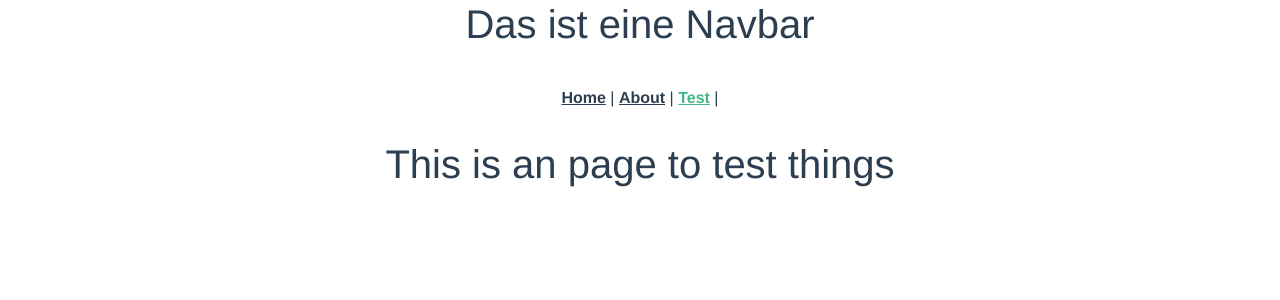
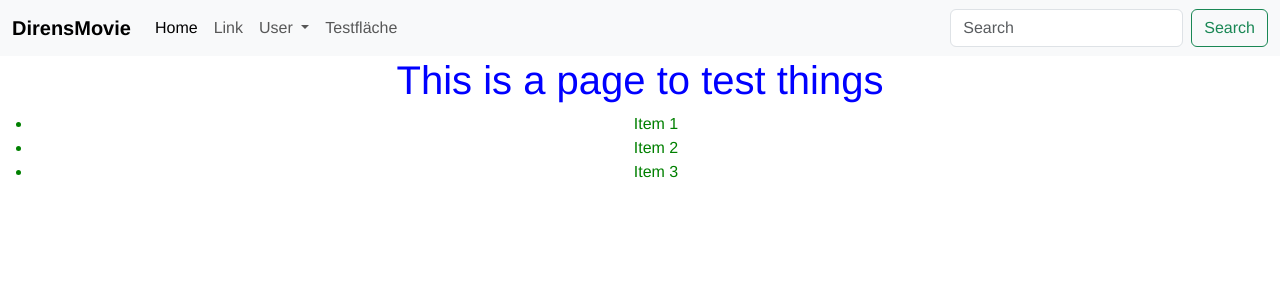
Before and after one commit to DirenCA/movieFrontEnd, a Vue app: page /test in a window 1280 px wide. Shown: the top 300 px of the page. Built offline with nearby package versions, Linux system fonts and the light colour scheme; the HTML template or start-up script is replaced by a standard one.

Commit message:
-Navbar configuration

```diff
--- a/src/components/Navbar.vue
+++ b/src/components/Navbar.vue
@@ -1,15 +1,46 @@
 <script>
 export default {
+  // eslint-disable-next-line vue/multi-word-component-names
   name: 'Navbar'
-}//test
+}
 </script>
 
 <template>
-  <h1>Das ist eine Navbar</h1>
-  <nav>
-    <router-link to="/">Home</router-link> |
-    <router-link to="/about">About</router-link> |
-    <router-link to="/test">Test</router-link> |
+  <nav class="navbar navbar-expand-lg bg-body-tertiary">
+    <div class="container-fluid">
+      <router-link to="/" class="navbar-brand">DirensMovie</router-link>
+      <button class="navbar-toggler" type="button" data-bs-toggle="collapse" data-bs-target="#navbarSupportedContent" aria-controls="navbarSupportedContent" aria-expanded="false" aria-label="Toggle navigation">
+        <span class="navbar-toggler-icon"></span>
+      </button>
+      <div class="collapse navbar-collapse" id="navbarSupportedContent">
+        <ul class="navbar-nav me-auto mb-2 mb-lg-0">
+          <li class="nav-item">
+            <a class="nav-link active" aria-current="page" href="#">Home</a>
+          </li>
+          <li class="nav-item">
+            <a class="nav-link" href="#">Link</a>
+          </li>
+          <li class="nav-item dropdown">
+            <a class="nav-link dropdown-toggle" href="#" role="button" data-bs-toggle="dropdown" aria-expanded="false">
+              User
+            </a>
+            <ul class="dropdown-menu">
+              <li><a class="dropdown-item" href="#">Profile</a></li>
+              <li><a class="dropdown-item" href="#"> Lists</a></li>
+              <li><hr class="dropdown-divider"></li>
+              <li><a class="dropdown-item" href="#">Something else here</a></li>
+            </ul>
+          </li>
+          <li class="nav-item">
+            <a class="nav-link" href="#">Testfläche</a>
+          </li>
+        </ul>
+        <form class="d-flex" role="search">
+          <input class="form-control me-2" type="search" placeholder="Search" aria-label="Search">
+          <button class="btn btn-outline-success" type="submit">Search</button>
+        </form>
+      </div>
+    </div>
   </nav>
 </template>
 
--- a/src/views/TestView.vue
+++ b/src/views/TestView.vue
@@ -1,5 +1,34 @@
 <template>
   <div class="test">
-    <h1>This is an page to test things</h1>
+    <h1>This is a page to test things</h1>
+    <ul>
+      <li v-for="item in items" :key="item.id">
+        {{ item.name }}
+      </li>
+    </ul>
   </div>
 </template>
+
+<script>
+export default {
+  data () {
+    return {
+      items: [
+        { id: 1, name: 'Item 1' },
+        { id: 2, name: 'Item 2' },
+        { id: 3, name: 'Item 3' }
+      ]
+    }
+  }
+}
+</script>
+
+<style>
+.test h1 {
+  color: blue;
+}
+
+.test li {
+  color: green;
+}
+</style>
```
